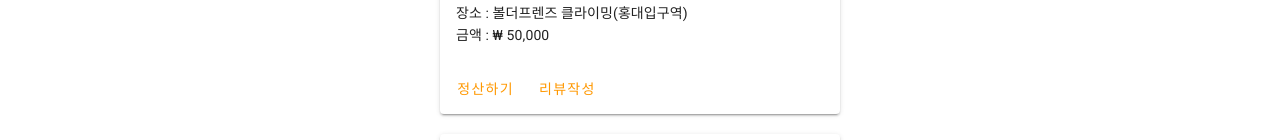
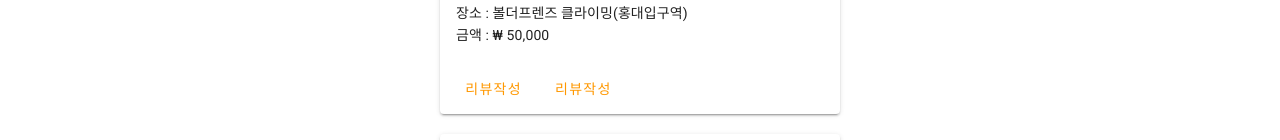
Before and after one commit to HyunIm/Samoim, a Vue app in the folder samoim/: page /completegathering in a window 1280 px wide. Shown: the part 312-452 px from the top of the page. Built offline with nearby package versions, Linux system fonts and the light colour scheme.

Commit message:
feat: payment 화면 연결

```diff
--- a/samoim/src/views/Payment.vue
+++ b/samoim/src/views/Payment.vue
@@ -40,7 +40,7 @@
         dark
         color="#FFBC00"
       >
-        동의하기
+        결제하기
       </v-btn>
     </router-link>
   </div>
--- a/samoim/src/views/my_gathering/CompleteGathering.vue
+++ b/samoim/src/views/my_gathering/CompleteGathering.vue
@@ -54,12 +54,17 @@
     </v-card-text>
 
     <v-card-actions>
-      <v-btn
-        color="orange"
-        text
+      <router-link
+        style="text-decoration: none; color: inherit;"
+        to="/payment"
       >
-        정산하기
-      </v-btn>
+        <v-btn
+          color="orange"
+          text
+        >
+          리뷰작성
+        </v-btn>
+      </router-link>
 
       <router-link
         style="text-decoration: none; color: inherit;"
```
